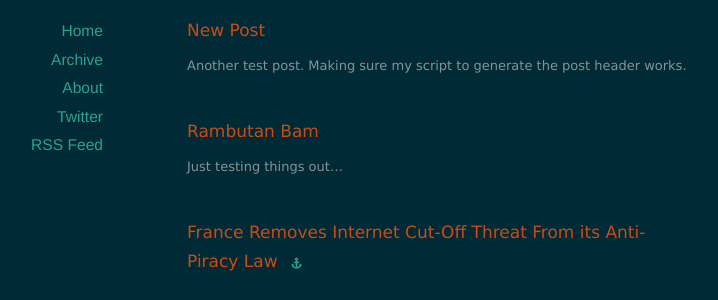
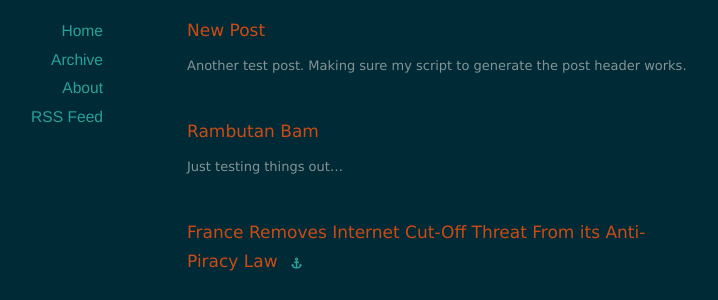
Before and after one commit to viking66/viking66.github.io, a Jekyll site: the page built from index.html, in a window 1280 px wide. Shown: the part 154-454 px from the top of the page, without its empty margins (203-921 px from the left). Built offline with Jekyll 4.4.1, drawn with Linux system fonts in a browser that asks for light colours; nearby versions of some CDN libraries; the list of posts is cut into pages by our own code.

Commit message:
removing twitter link

```diff
--- a/_layouts/default.html
+++ b/_layouts/default.html
@@ -36,7 +36,6 @@
           <li><a href="/">Home</a></li>
           <li><a href="/archives">Archive</a></li>
           <li><a href="/about">About</a></li>
-          <li><a href="http://twitter.com/redwall_hp">Twitter</a></li>
           <li><a href="/feed.xml">RSS Feed</a></li>
         </ul>
       </nav>
```
